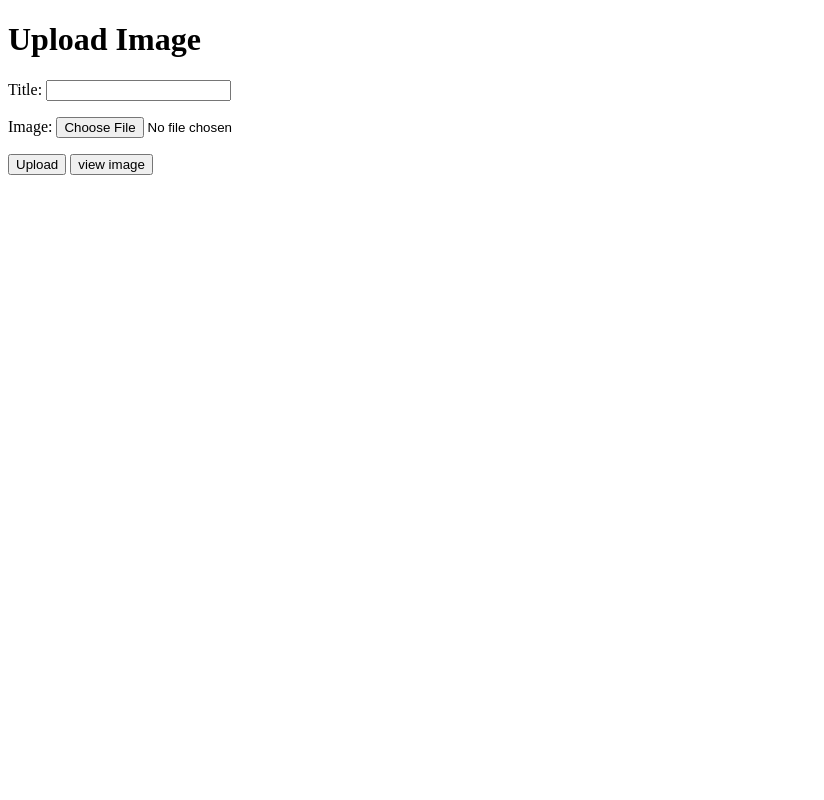
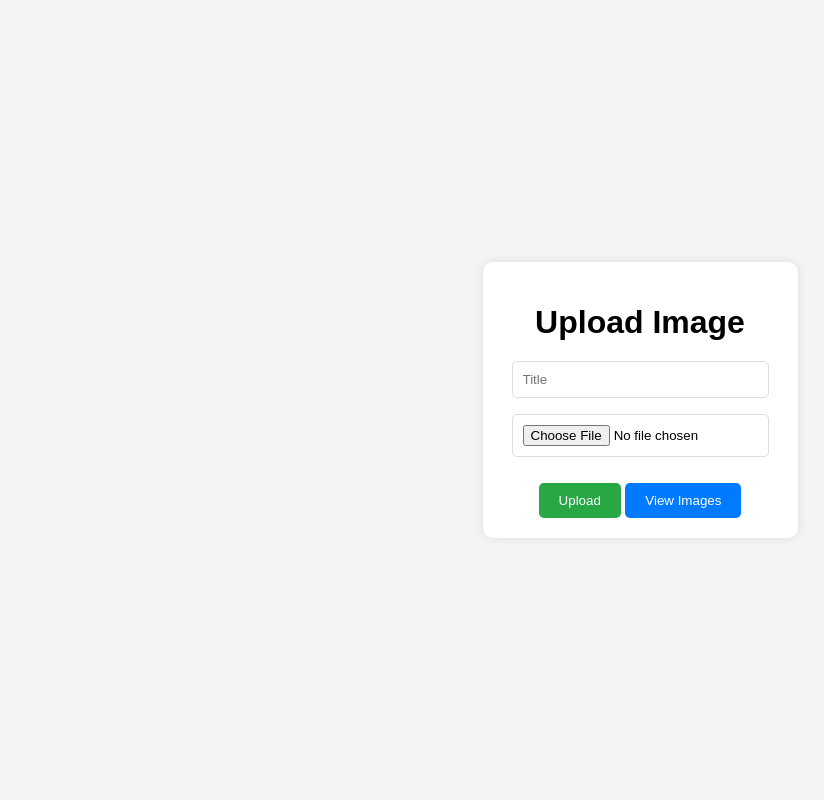
Before and after one commit to FawadSaqlain/imageRecognitionDjango, a Django app: page /image_recognition/upload/ in a window 1280 px wide. Shown: the whole page, without its empty margins (0-824 px from the left). Run offline with Django 5.2, Linux system fonts and the light colour scheme.

Commit message:
almost final and better the css

```diff
--- a/image_recognition/templates/upload.html
+++ b/image_recognition/templates/upload.html
@@ -1,17 +1,67 @@
-<!-- upload.html -->
 <!DOCTYPE html>
 <html>
 <head>
     <title>Upload Image</title>
+    <style>
+        body {
+            font-family: Arial, sans-serif;
+            background-color: #f4f4f4;
+            margin: 0;
+            padding: 0;
+            display: flex;
+            justify-content: center;
+            align-items: center;
+            height: 100vh;
+        }
+        .container {
+            background-color: #fff;
+            padding: 20px;
+            border-radius: 10px;
+            box-shadow: 0 0 10px rgba(0, 0, 0, 0.1);
+            text-align: center;
+        }
+        h1 {
+            margin-bottom: 20px;
+        }
+        input[type="text"], input[type="file"] {
+            display: block;
+            margin: 10px auto;
+            padding: 10px;
+            width: calc(100% - 40px);
+            max-width: 400px;
+            border: 1px solid #ddd;
+            border-radius: 5px;
+        }
+        button {
+            padding: 10px 20px;
+            border: none;
+            border-radius: 5px;
+            background-color: #28a745;
+            color: #fff;
+            cursor: pointer;
+            margin-top: 10px;
+        }
+        button[type="button"] {
+            background-color: #007bff;
+        }
+        button:hover {
+            opacity: 0.9;
+        }
+        a {
+            text-decoration: none;
+        }
+    </style>
 </head>
 <body>
-    <h1>Upload Image</h1>
-    <form method="post" enctype="multipart/form-data">
-        {% csrf_token %}
-        <p>Title: <input type="text" name="title"></p>
-        <p>Image: <input type="file" name="image"></p>
-        <button type="submit">Upload</button>
-        <a href="{% url 'view_images' %}"><button type="button">view image</button></a>
-    </form>
+    <div class="container">
+        <h1>Upload Image</h1>
+        <form method="post" enctype="multipart/form-data">
+            {% csrf_token %}
+            <p><input type="text" name="title" placeholder="Title"></p>
+            <p><input type="file" name="image"></p>
+            <button type="submit">Upload</button>
+            <a href="{% url 'view_images' %}"><button type="button">View Images</button></a>
+        </form>
+    </div>
 </body>
 </html>
```
Also changed, not shown: image_recognition/templates/view_images.html (+62 -9 lines), media/images/images.txt (+6 -2 lines), media/images/017_0047.jpg (deleted), media/images/024_0043.jpg (added), media/images/024_0048.jpg (added), media/images/028_0030.jpg (deleted), media/images/045_0017.jpg (added), media/images/159_0001.jpg (added), media/images/159_0008.jpg (added), media/images/159_0012.jpg (added).
